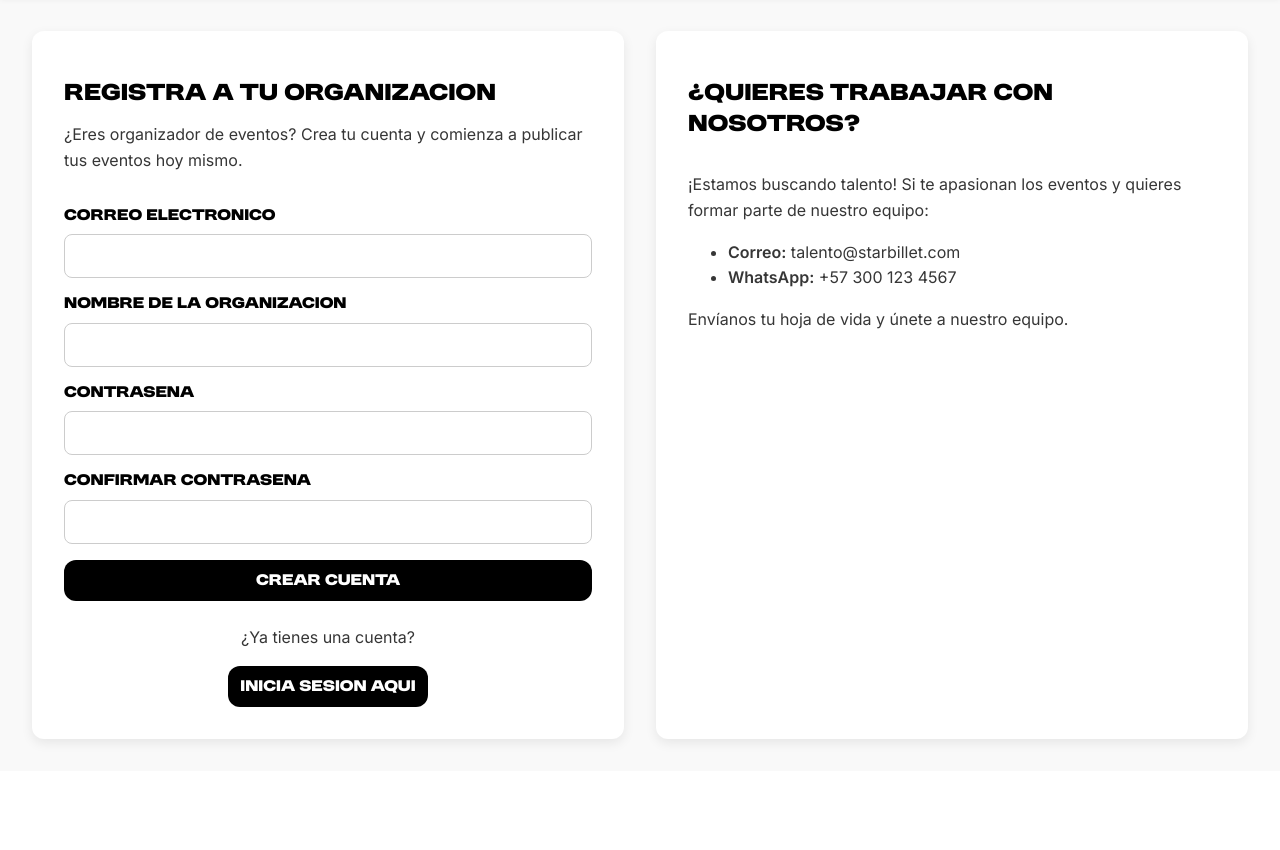
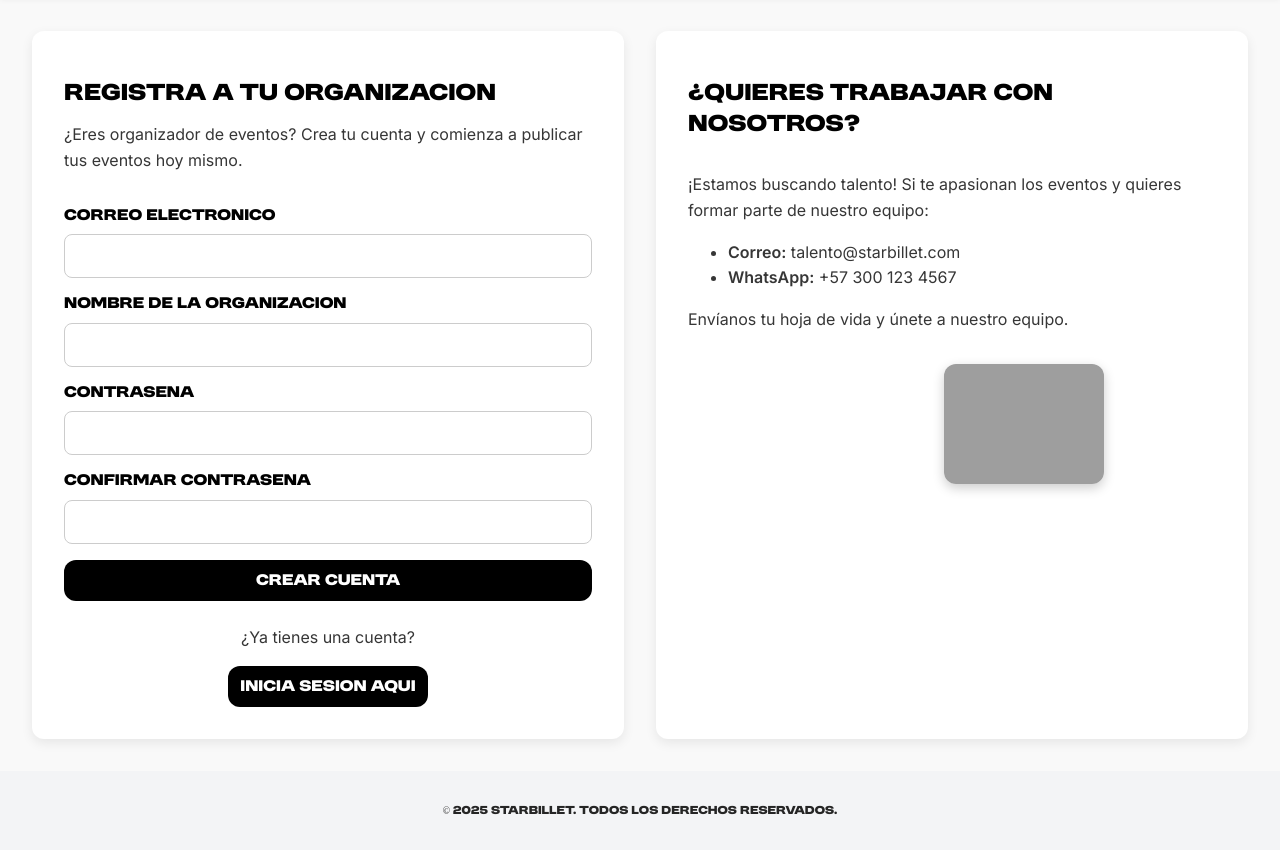
Before and after one commit to k1tkam/StarBillet, a PHP site: page /contacto.php in a window 1280 px wide. Shown: the part 83-933 px from the top of the page. Before the commit the page ends 828 px from the top, so only its background shows below. Run offline with PHP 8.4, Linux system fonts and the light colour scheme; grey boxes are pictures that could not be loaded.

Commit message:
Update contacto.php

```diff
--- a/contacto.php
+++ b/contacto.php
@@ -36,7 +36,7 @@ $user_email = $is_logged_in ? $_SESSION['user_email'] : '';
             </div></a>
             </div>
             <div class="nav-links" role="menu" style="display: flex; align-items: center; gap: 1rem;">
-                <a href="#events" role="menuitem" tabindex="0">Eventos</a>
+                <a href="events.php" role="menuitem" tabindex="0">Eventos</a>
                 <a href="contacto.php" role="menuitem" tabindex="0">Contactanos</a>
                 <?php if ($is_logged_in): ?>
                     <span style="color: var(--color-text-muted); font-size: 0.9rem;">
@@ -99,8 +99,20 @@ $user_email = $is_logged_in ? $_SESSION['user_email'] : '';
                 <li><strong>WhatsApp:</strong> +57 300 123 4567</li>
             </ul>
             <p>Envíanos tu hoja de vida y únete a nuestro equipo.</p>
+
+            <div class="video-contacto">
+                    <video autoplay muted loop playsinline preload="auto" poster="poster.jpg">
+                        <source src="vid/starbillet.mp4" type="video/mp4">
+                        Tu navegador no soporta el video HTML5.
+                    </video>
+            </div>
+
         </div>
     </main>
+
+    <footer>
+        &copy; 2025 StarBillet. Todos los derechos reservados.
+    </footer>
 
 </body>
 
```
